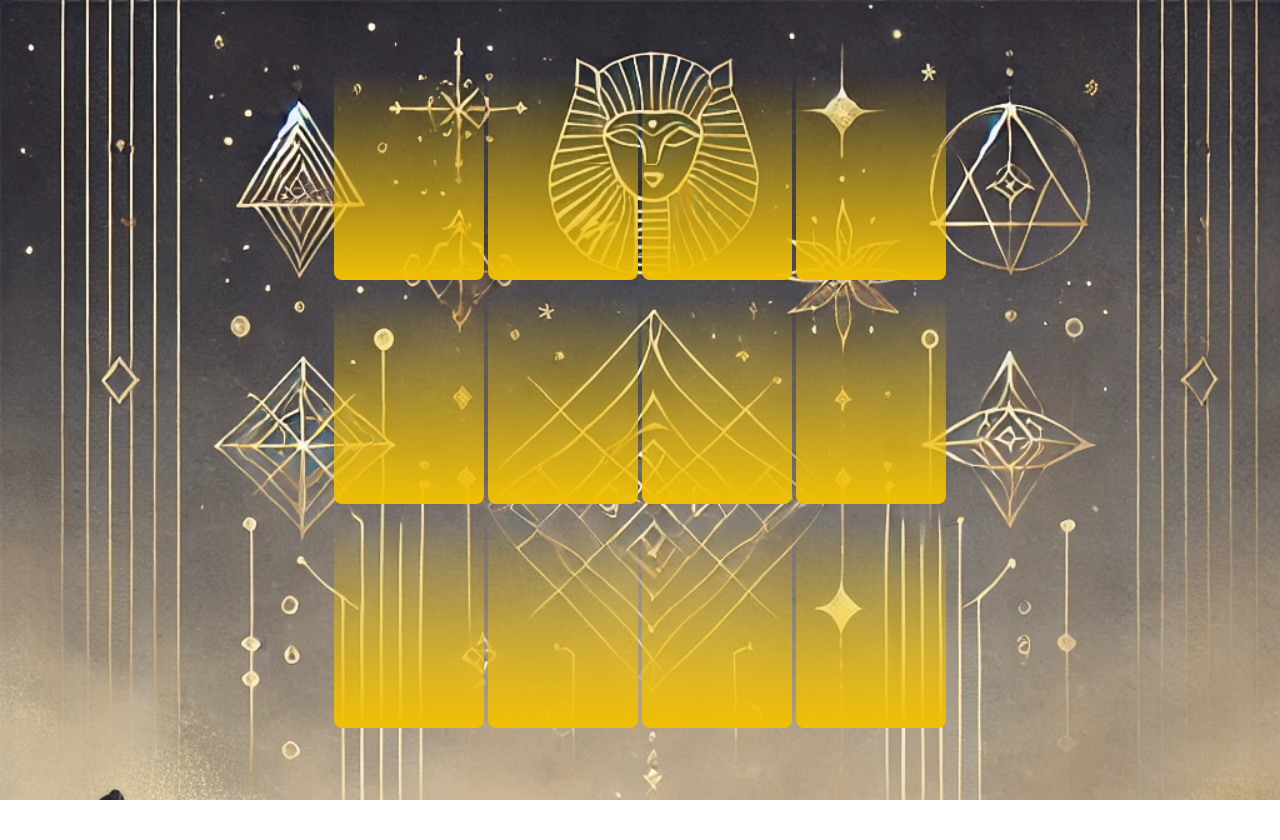
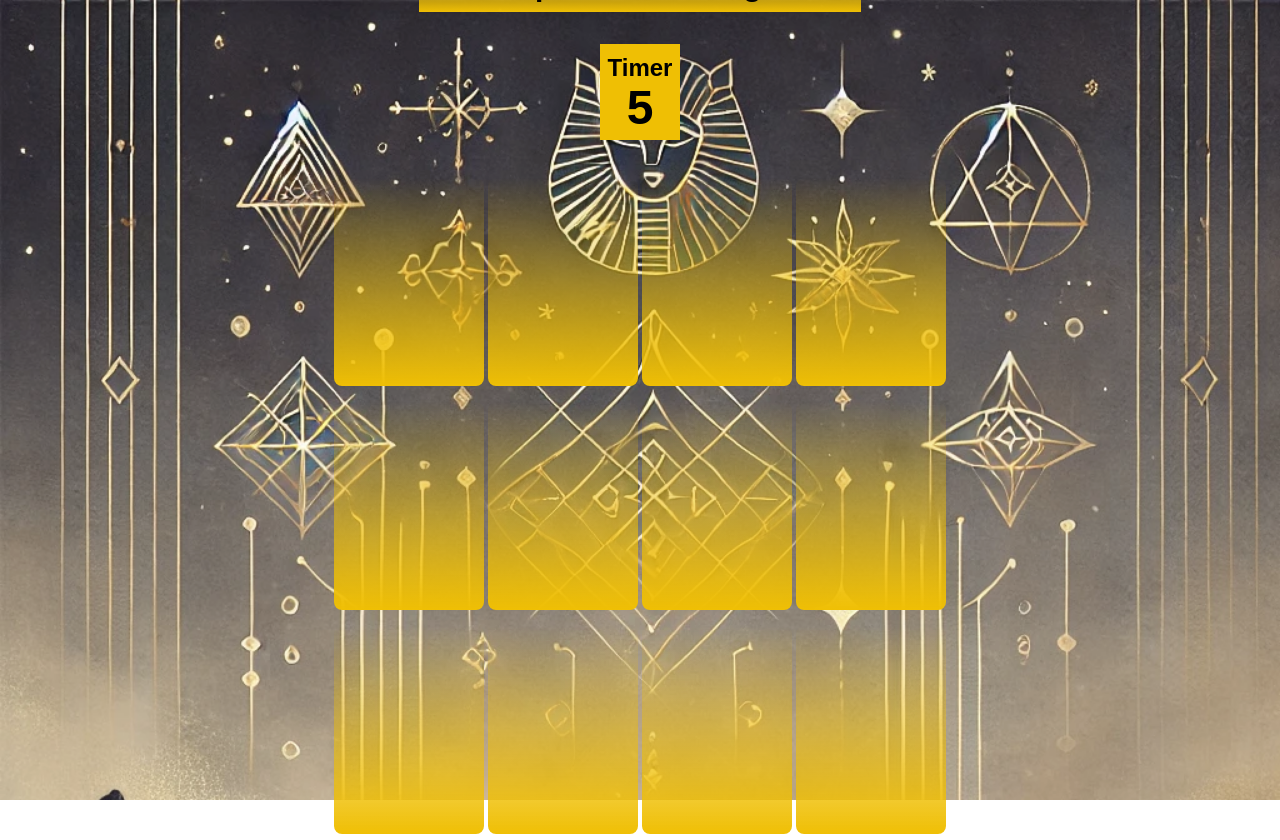
Before and after one commit to idiglove/blvck-spades-card-matching, a Next.js app: page / in a window 1280 px wide. Before the commit the page ends 800 px from the top, so only its background shows below. Built offline with nearby package versions, Linux system fonts and the light colour scheme.

Commit message:
game end

```diff
--- a/package.json
+++ b/package.json
@@ -9,12 +9,14 @@
     "lint": "next lint"
   },
   "dependencies": {
+    "canvas-confetti": "^1.9.3",
     "classnames": "^2.5.1",
     "next": "15.0.4",
     "react": "^19.0.0",
     "react-dom": "^19.0.0"
   },
   "devDependencies": {
+    "@types/canvas-confetti": "^1.6.4",
     "@types/node": "^20",
     "@types/react": "^19",
     "@types/react-dom": "^19",
--- a/src/app/page.tsx
+++ b/src/app/page.tsx
@@ -1,9 +1,12 @@
-import CardGrid from "@/components/card-grid";
+import Game from "@/components/game";
 
 export default function Home() {
   return (
     <main className="h-screen flex flex-col gap-8 row-start-2 items-center justify-center bg-white bg-custom bg-no-repeat bg-cover">
-      <CardGrid />
+      <h1 className="text-3xl font-bold bg-gradient-to-t from-gold to-black-500 p-2 text-black">
+        Blvck Spades Matching Game
+      </h1>
+      <Game />
     </main>
   );
 }
--- a/src/components/card-grid/index.tsx
+++ b/src/components/card-grid/index.tsx
@@ -8,7 +8,11 @@ import KingCloverImage from "@/assets/king-clover.png";
 import KingSpadesImage from "@/assets/king-spades.png";
 import KingImage from "@/assets/king.png";
 
-const CardGrid = () => {
+interface CardGridProps {
+  onGameEnd: () => void;
+}
+
+const CardGrid = ({ onGameEnd }: CardGridProps) => {
   const cards = [
     {
       id: 1,
@@ -133,6 +137,12 @@ const CardGrid = () => {
         }, 1000);
       }
     }
+
+    const allCorrect = _cards.every((card) => card.isCorrect);
+    if (allCorrect) {
+      onGameEnd();
+    }
+
     setCardsState(_cards);
   };
 
--- a/src/components/card/index.tsx
+++ b/src/components/card/index.tsx
@@ -23,7 +23,7 @@ const Card = ({ onFlip, isFlipped, image, disabled }: CardProps) => {
     >
       <CardHolder>
         <div
-          className="bg-gradient-to-t from-[#efbf04] to-black-500 w-[150px] h-[208px] rounded-lg"
+          className="bg-gradient-to-t from-gold to-black-500 w-[150px] h-[208px] rounded-lg"
           onClick={onFlip}
         ></div>
       </CardHolder>
--- /dev/null
+++ b/src/components/game/index.tsx
@@ -0,0 +1,15 @@
+"use client";
+import { useState } from "react";
+import CardGrid from "../card-grid";
+import Timer from "../timer";
+
+const Game = () => {
+  const [gameEnded, setGameEnded] = useState(false);
+  return (
+    <>
+      <Timer gameEnded={gameEnded} />
+      <CardGrid onGameEnd={() => setGameEnded(true)} />
+    </>
+  );
+};
+export default Game;
--- /dev/null
+++ b/src/components/timer/index.tsx
@@ -0,0 +1,65 @@
+"use client";
+import confetti from "canvas-confetti";
+import { useEffect, useState } from "react";
+
+interface TimerProps {
+  gameEnded: boolean;
+}
+
+const Timer = ({ gameEnded }: TimerProps) => {
+  const [time, setTime] = useState(0);
+
+  useEffect(() => {
+    const timerInterval = setInterval(() => {
+      setTime(time + 1);
+    }, 1000);
+
+    if (gameEnded) {
+      clearInterval(timerInterval);
+    }
+
+    return () => {
+      clearInterval(timerInterval);
+    };
+  }, [gameEnded, time]);
+
+  useEffect(() => {
+    if (gameEnded) {
+      const duration = 5 * 1000;
+      const animationEnd = Date.now() + duration;
+      const defaults = { startVelocity: 30, spread: 360, ticks: 60, zIndex: 0 };
+
+      const randomInRange = (min: number, max: number) =>
+        Math.random() * (max - min) + min;
+
+      const interval = window.setInterval(() => {
+        const timeLeft = animationEnd - Date.now();
+
+        if (timeLeft <= 0) {
+          return clearInterval(interval);
+        }
+
+        const particleCount = 50 * (timeLeft / duration);
+        confetti({
+          ...defaults,
+          particleCount,
+          origin: { x: randomInRange(0.1, 0.3), y: Math.random() - 0.2 },
+        });
+        confetti({
+          ...defaults,
+          particleCount,
+          origin: { x: randomInRange(0.7, 0.9), y: Math.random() - 0.2 },
+        });
+      }, 250);
+    }
+  }, [gameEnded]);
+
+  return (
+    <div className="text-center p-2 bg-gold text-black">
+      <h2 className="text-2xl font-bold">Timer</h2>
+      <h3 className="text-5xl font-bold">{time}</h3>
+    </div>
+  );
+};
+
+export default Timer;
--- a/tailwind.config.ts
+++ b/tailwind.config.ts
@@ -11,6 +11,7 @@ export default {
       colors: {
         background: "var(--background)",
         foreground: "var(--foreground)",
+        gold: "#efbf04",
       },
       backgroundImage: {
         custom: "url('/grid-bg.webp')",
```
Also changed, not shown: 1 other file (tests, documents, lock files or other folders).
